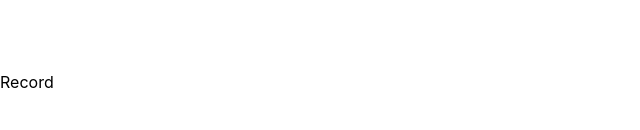
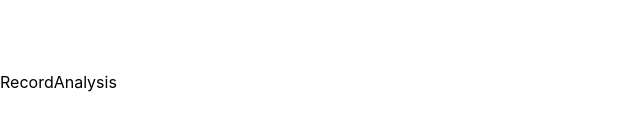
Before and after one commit to pace-pitch/client-web, a React (Vite) app: page /sessions/1/records/1 in a window 1280 px wide. Shown: the part 318-448 px from the top of the page, without its empty margins (0-640 px from the left). Built offline with nearby package versions, Linux system fonts and the light colour scheme.

Commit message:
feat: add RecordAnalysis component

```diff
--- /dev/null
+++ b/src/features/record/RecordAnalysis.tsx
@@ -0,0 +1,5 @@
+import styles from "./RecordAnalysis.module.scss";
+
+export function RecordAnalysis() {
+  return <div className={styles.wrapper}>RecordAnalysis</div>;
+}
--- /dev/null
+++ b/src/features/record/index.ts
@@ -0,0 +1 @@
+export { RecordAnalysis } from "./RecordAnalysis";
--- a/src/routes/index.tsx
+++ b/src/routes/index.tsx
@@ -1,4 +1,5 @@
 import { createBrowserRouter } from "react-router-dom";
+import { RecordAnalysis } from "../features/record";
 
 export const router = createBrowserRouter([
   {
@@ -15,6 +16,6 @@ export const router = createBrowserRouter([
   },
   {
     path: "/sessions/:sessionId/records/:recordId",
-    element: <div>Record</div>,
+    element: <RecordAnalysis />,
   },
 ]);
```
Also changed, not shown: src/features/record/RecordAnalysis.module.scss (added).
